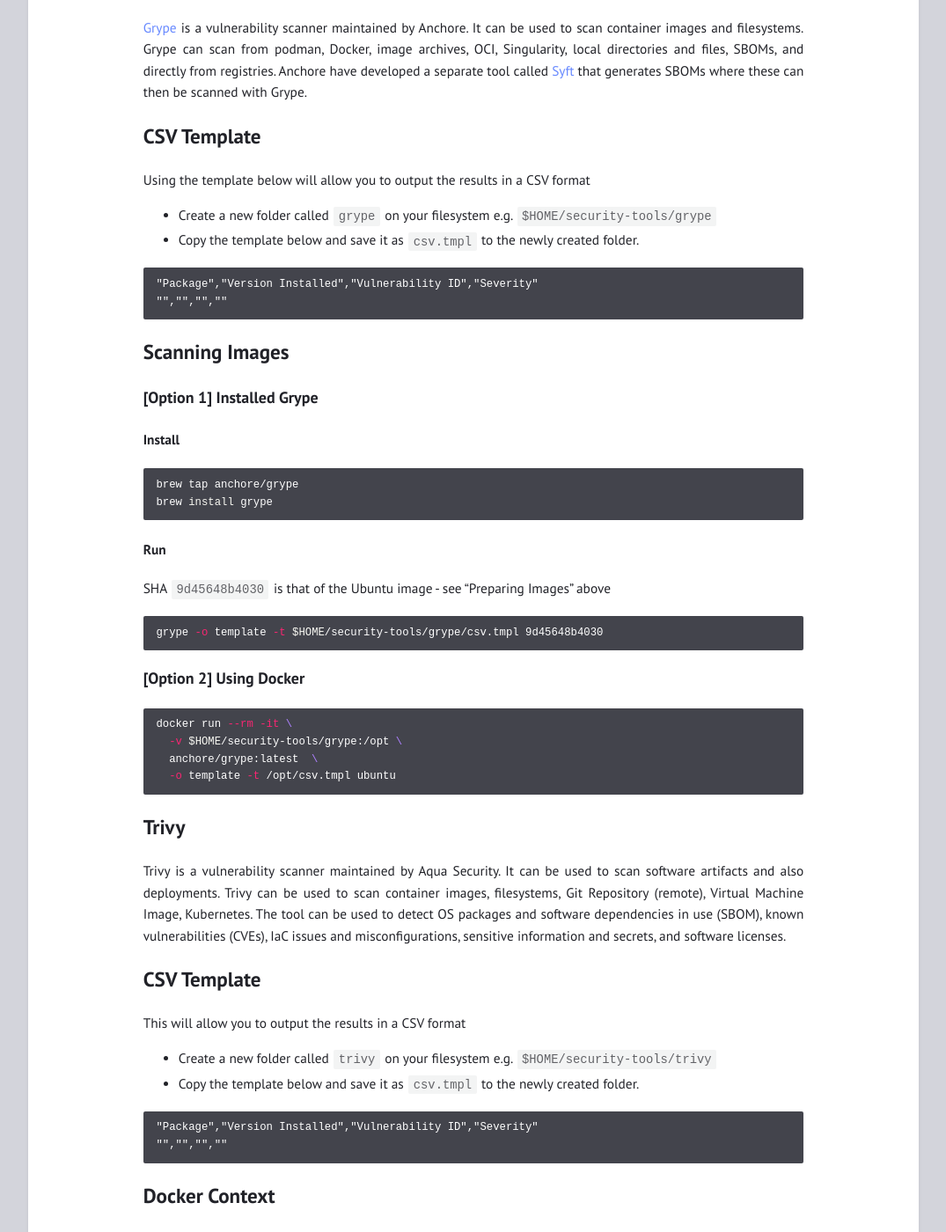
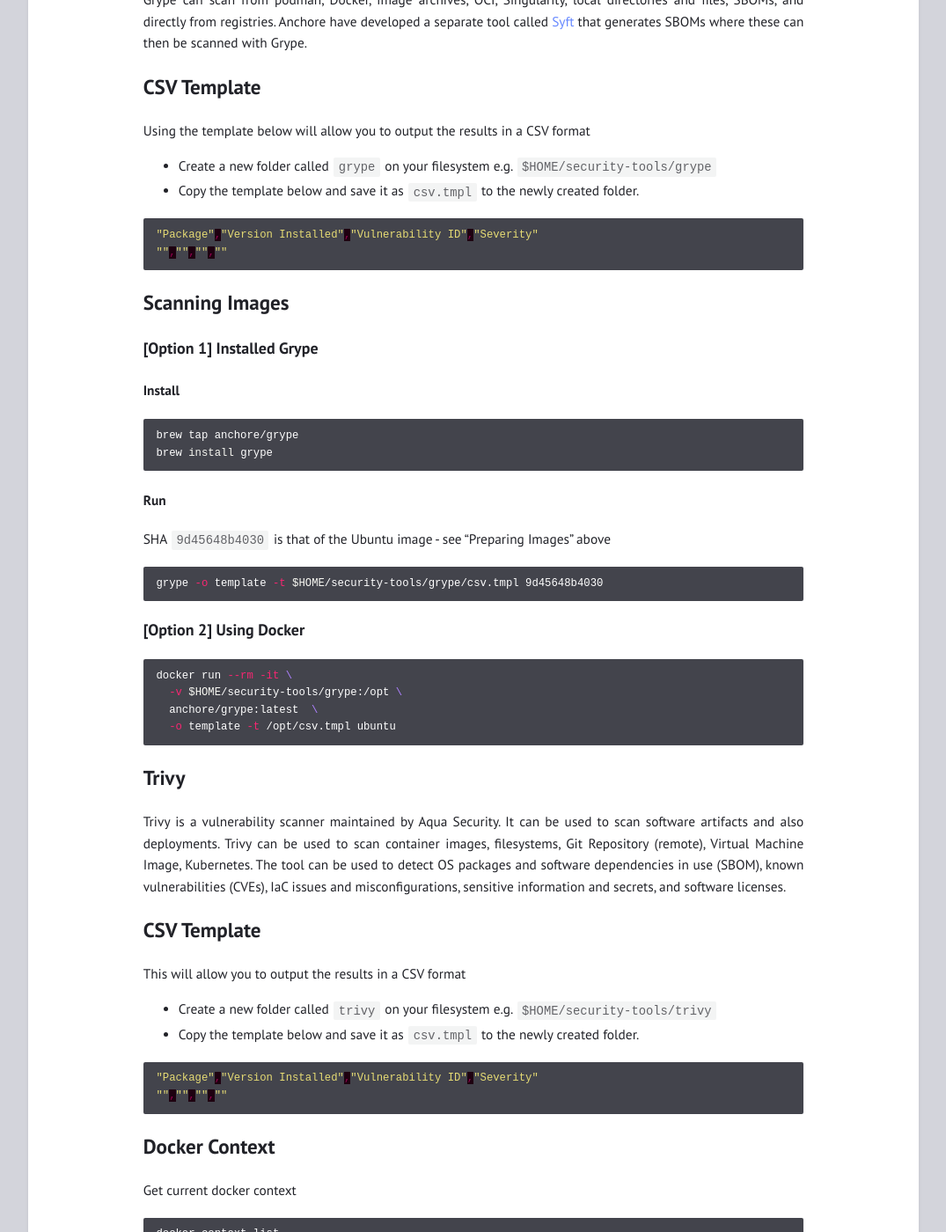
Before and after one commit to ismisepaul/ismisepaul.github.io, a Jekyll site: the page built from docs/_posts/2025-06-04-grype-trivy-csv-output.markdown, in a window 1280 px wide and 1400 px high, scrolled down 781 px. Shown: the whole window at 88% size, without its empty margins (102-1177 px from the left). Built offline with Jekyll 4.4.1, drawn with Linux system fonts in a browser that asks for light colours.

Commit message:
trying to get template to display

````diff
--- a/docs/_posts/2025-06-04-grype-trivy-csv-output.markdown
+++ b/docs/_posts/2025-06-04-grype-trivy-csv-output.markdown
@@ -47,7 +45,7 @@ Using the template below will allow you to output the results in a CSV format
 - Create a new folder called `grype` on your filesystem e.g. `$HOME/security-tools/grype`
 - Copy the template below and save it as `csv.tmpl` to the newly created folder.
 
-```
+```json
 "Package","Version Installed","Vulnerability ID","Severity"
 {{- range .Matches}}
 "{{.Artifact.Name}}","{{.Artifact.Version}}","{{.Vulnerability.ID}}","{{.Vulnerability.Severity}}"
@@ -95,7 +93,7 @@ This will allow you to output the results in a CSV format
 - Create a new folder called `trivy` on your filesystem e.g. `$HOME/security-tools/trivy`
 - Copy the template below and save it as `csv.tmpl` to the newly created folder.
 
-```
+```json
 "Package","Version Installed","Vulnerability ID","Severity"
 {{- range . }}
 {{- range .Vulnerabilities }}
````
Also changed, not shown: other parts of docs/_posts/2025-06-04-grype-trivy-csv-output.markdown (+0 -2 lines).
